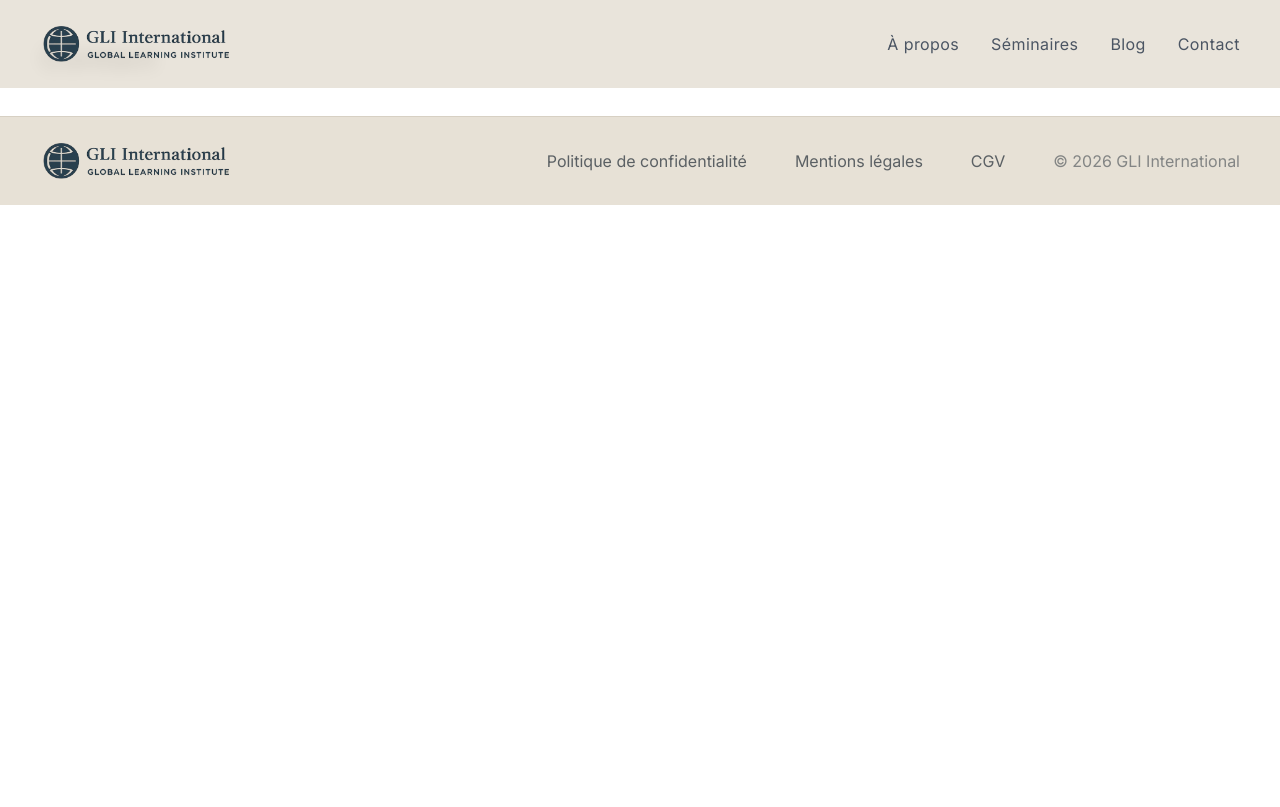
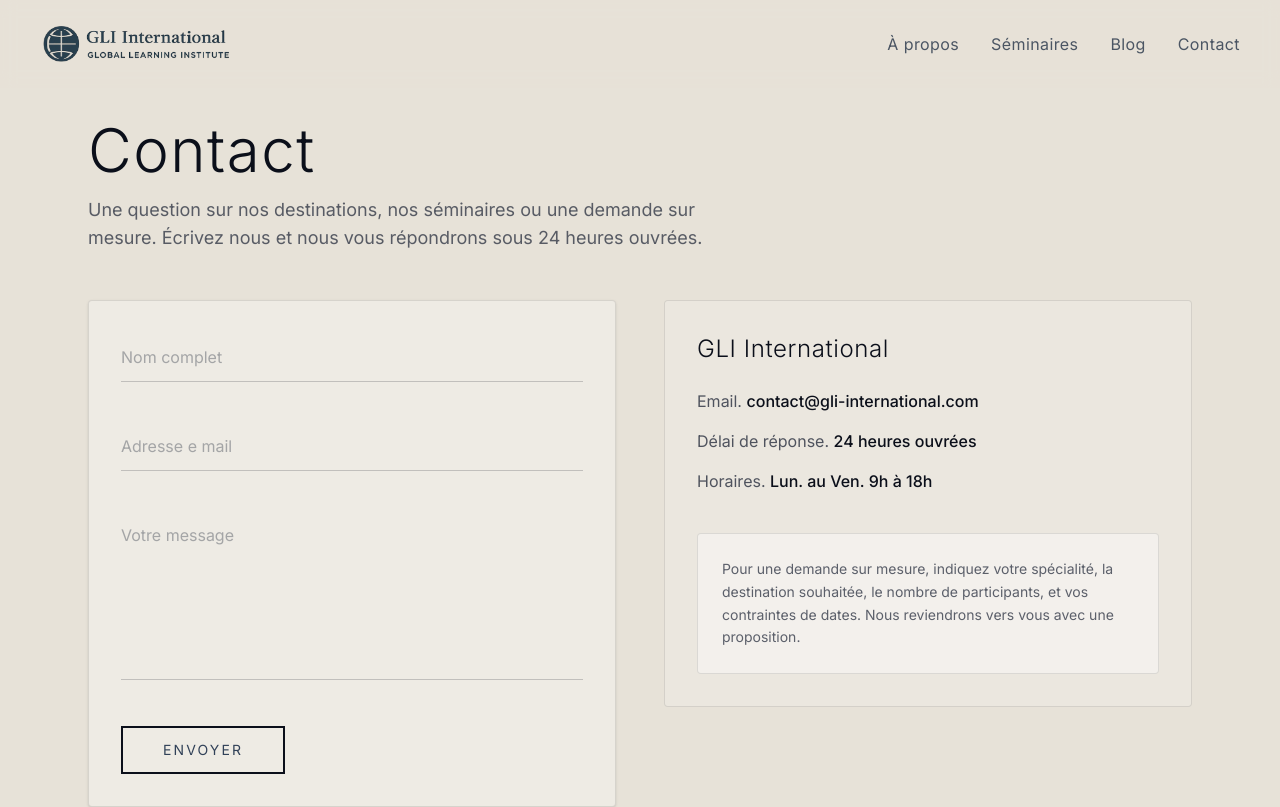
Before and after one commit to yhecohen/gli-website, a Next.js app: page /contact in a window 1280 px wide. Shown: the top 807 px of the page. Built offline with nearby package versions, Linux system fonts and the light colour scheme.

Commit message:
Add contact page

```diff
--- a/src/app/contact/page.tsx
+++ b/src/app/contact/page.tsx
@@ -1,7 +1,62 @@
+import ContactForm from "@/components/ContactForm";
+
 export default function ContactPage() {
   return (
-    <main className="p-10">
-      <h1 className="text-3xl font-bold">Contact</h1>
-    </main>
-  )
+    <div className="min-h-screen bg-[#e7e2d8] text-slate-700">
+      <main className="w-full pt-[120px] pb-24">
+        <div className="mx-auto w-full max-w-6xl px-6">
+          <h1 className="text-5xl font-light tracking-wide md:text-6xl text-[#0b0f1a]">
+            Contact
+          </h1>
+
+          <p className="mt-4 text-lg text-[#1b2233]/70 max-w-2xl">
+            Une question sur nos destinations, nos séminaires ou une demande sur mesure. Écrivez nous et
+            nous vous répondrons sous 24 heures ouvrées.
+          </p>
+
+          <div className="mt-12 grid grid-cols-1 gap-12 md:grid-cols-2 md:items-start">
+            <div className="rounded-sm border border-black/10 bg-white/30 p-8 shadow-sm">
+              <ContactForm />
+            </div>
+
+            <div className="rounded-sm border border-black/10 bg-white/20 p-8">
+              <h2 className="text-2xl font-light tracking-wide text-[#0b0f1a]">
+                GLI International
+              </h2>
+
+              <div className="mt-6 space-y-4 text-[#1b2233]/75">
+                <p>
+                  Email.{" "}
+                  <span className="text-[#0b0f1a] font-medium">
+                    contact@gli-international.com
+                  </span>
+                </p>
+
+                <p>
+                  Délai de réponse.{" "}
+                  <span className="text-[#0b0f1a] font-medium">
+                    24 heures ouvrées
+                  </span>
+                </p>
+
+                <p>
+                  Horaires.{" "}
+                  <span className="text-[#0b0f1a] font-medium">
+                    Lun. au Ven. 9h à 18h
+                  </span>
+                </p>
+              </div>
+
+              <div className="mt-10 rounded-sm border border-black/10 bg-white/40 p-6">
+                <p className="text-sm text-[#1b2233]/70 leading-relaxed">
+                  Pour une demande sur mesure, indiquez votre spécialité, la destination souhaitée, le nombre
+                  de participants, et vos contraintes de dates. Nous reviendrons vers vous avec une proposition.
+                </p>
+              </div>
+            </div>
+          </div>
+        </div>
+      </main>
+    </div>
+  );
 }
```
